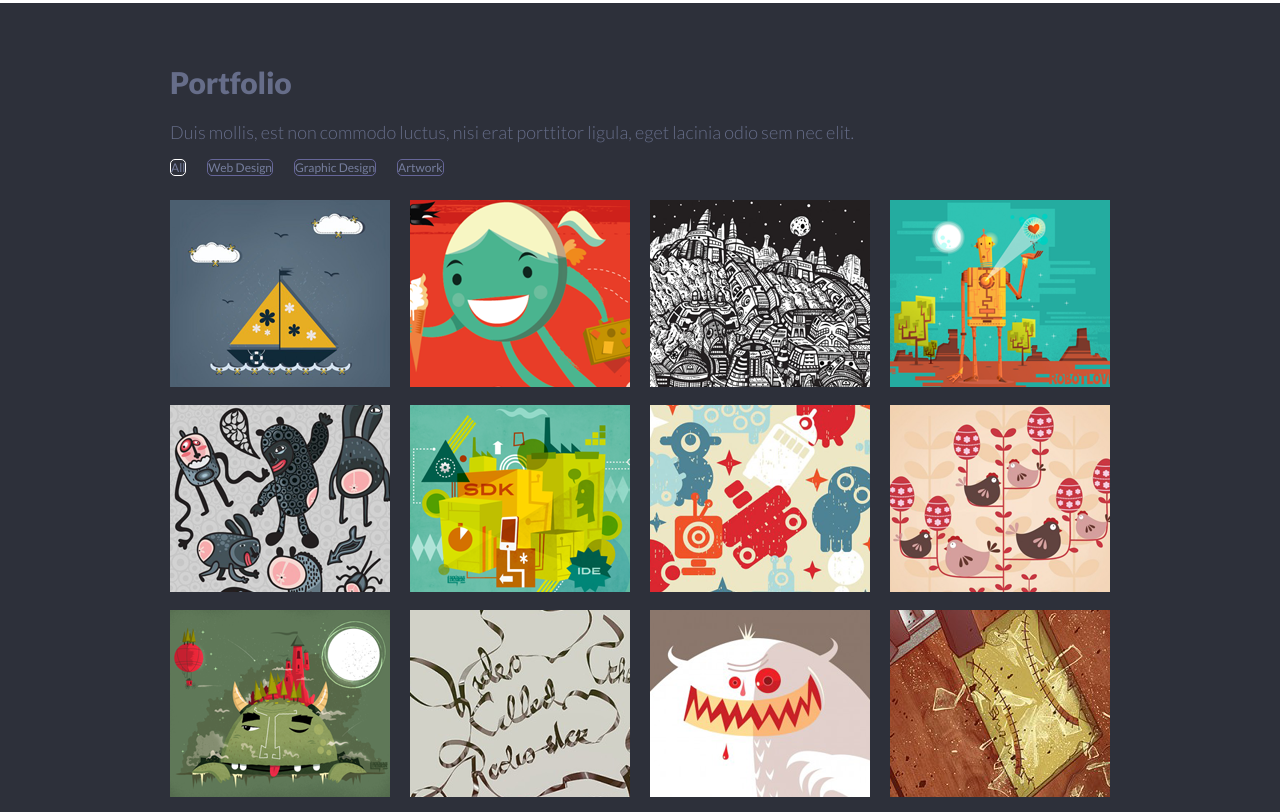
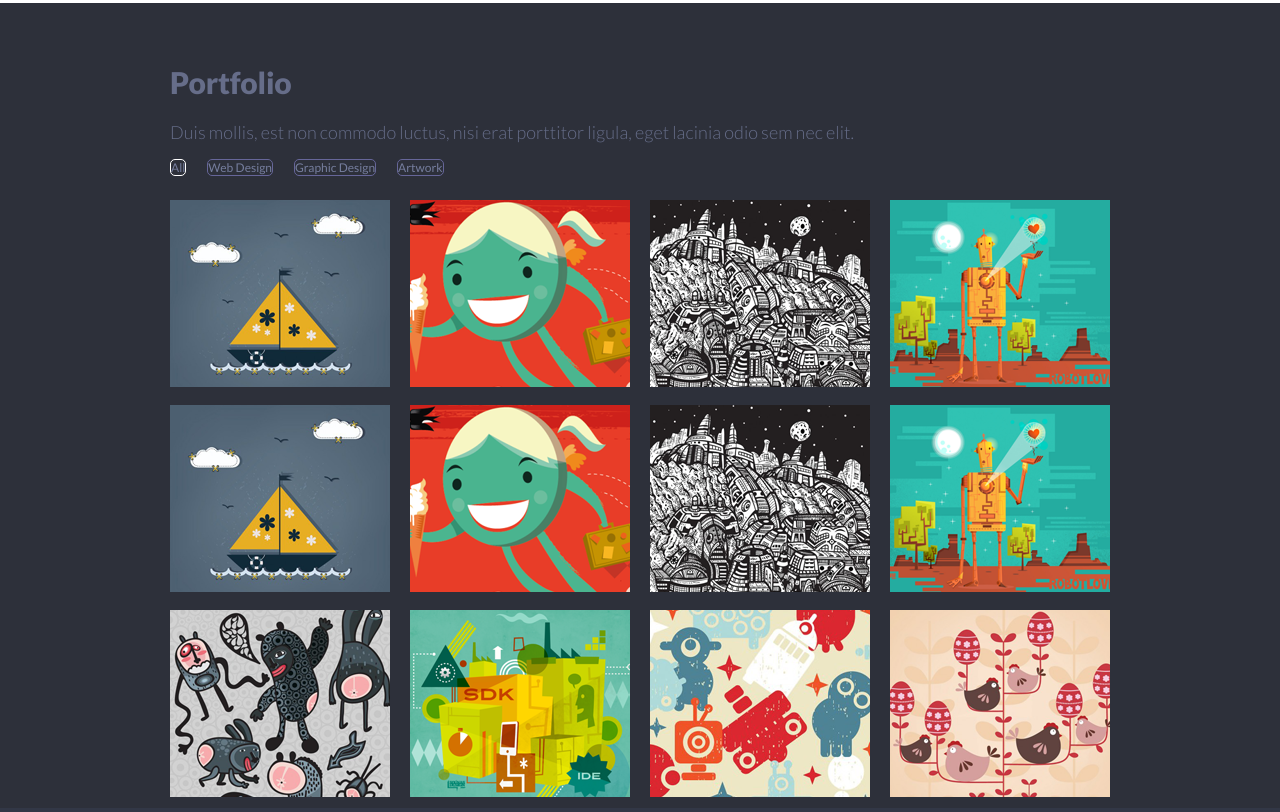
Before and after one commit to confesssa/singolo, a plain HTML site: page index.html in a window 1280 px wide. Shown: the part 1191-2003 px from the top of the page. Drawn offline with Linux system fonts and the light colour scheme; files whose address does not match are found by name.

Commit message:
feat: realize overflow for text and pictures

```diff
--- a/index.html
+++ b/index.html
@@ -143,6 +143,19 @@
         <div class="portfolio-image">
           <img src="./Assets/Images/portfolio_image4.png" alt="illustration">
         </div>
+
+        <div class="portfolio-image">
+          <img src="./Assets/Images/portfolio_image1.png" alt="illustration">
+        </div>
+        <div class="portfolio-image">
+          <img src="./Assets/Images/portfolio_image2.png" alt="illustration">
+        </div>
+        <div class="portfolio-image">
+          <img src="./Assets/Images/portfolio_image3.png" alt="illustration">
+        </div>
+        <div class="portfolio-image">
+          <img src="./Assets/Images/portfolio_image4.png" alt="illustration">
+        </div>
         <div class="portfolio-image">
           <img src="./Assets/Images/portfolio_image5.png" alt="illustration">
         </div>
--- a/style.css
+++ b/style.css
@@ -175,6 +175,10 @@ p {
   line-height: 18px;
   font-weight: 900;
   letter-spacing: 0.1px;
+  overflow: hidden;
+  white-space: nowrap;
+  text-overflow: ellipsis;
+  max-width: 299px;
 }
 
 .service-item-title {
@@ -249,6 +253,8 @@ p {
   display: flex;
   flex-wrap: wrap;
   width: 971px;
+  max-height: 562px;
+  overflow: hidden;
 }
 
 .portfolio-image {
```
